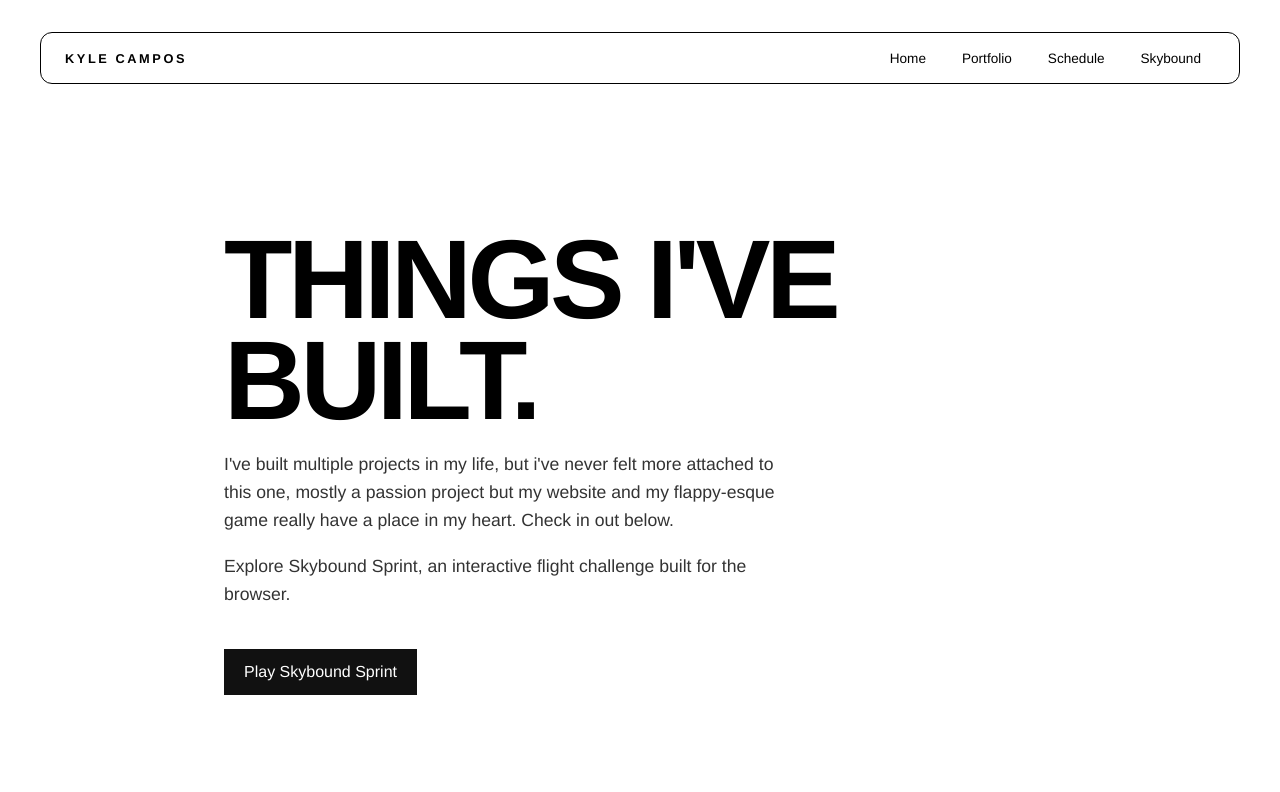
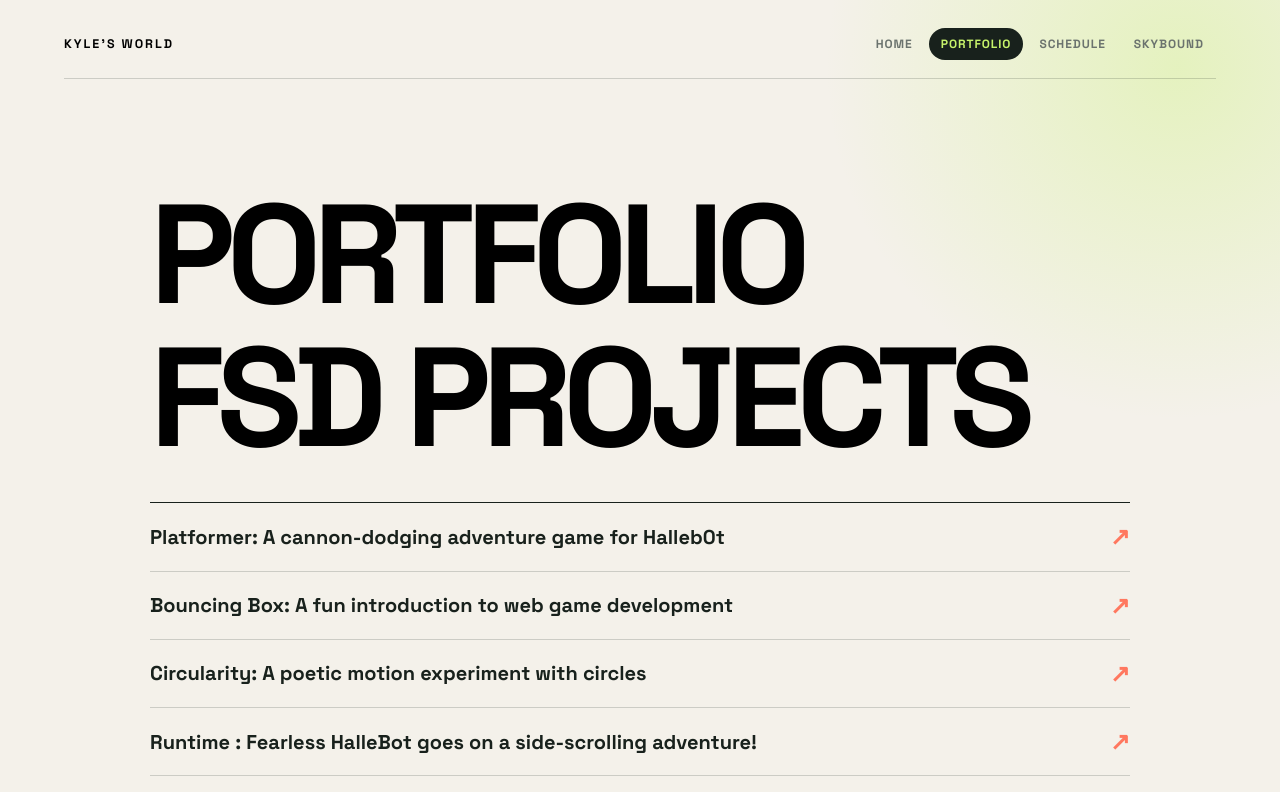
Before and after one commit to kylewyaa/kylewyaa.github.io, a plain HTML site: page portfolio.html in a window 1280 px wide. Drawn offline with Linux system fonts and the light colour scheme.

Commit message:
add portfolio page to website

```diff
--- /dev/null
+++ b/portfolio.css
@@ -0,0 +1,139 @@
+@import url("https://fonts.googleapis.com/css2?family=Space+Grotesk:wght@500;600;700&display=swap");
+
+.portfolio-page {
+  min-height: 100vh;
+  background:
+    radial-gradient(circle at 92% 8%, rgba(199, 243, 107, 0.34), transparent 22rem),
+    #f4f1ea;
+  color: #18211c;
+  font-family: "Space Grotesk", "Helvetica Neue", Arial, sans-serif;
+}
+
+.portfolio-page #all-contents {
+  max-width: 1380px;
+  padding: 28px clamp(20px, 5vw, 72px) 64px;
+}
+
+.portfolio-page nav {
+  margin-bottom: clamp(48px, 9vw, 112px);
+  padding: 0 0 18px;
+  background: transparent;
+  border: 0;
+  border-bottom: 1px solid rgba(24, 33, 28, 0.18);
+  border-radius: 0;
+}
+
+.portfolio-page nav h1 {
+  color: #18211c;
+  font-size: 0.78rem;
+  letter-spacing: 0.16em;
+}
+
+.portfolio-page #nav-ul {
+  gap: 4px;
+}
+
+.portfolio-page .nav-li a {
+  display: block;
+  padding: 8px 12px;
+  border-radius: 999px;
+  color: #6b736e;
+  font-size: 0.75rem;
+  font-weight: 700;
+  letter-spacing: 0.08em;
+  text-transform: uppercase;
+}
+
+.portfolio-page .nav-li a:hover,
+.portfolio-page .nav-li a[aria-current="page"] {
+  background: #18211c;
+  color: #c7f36b;
+}
+
+.portfolio-page main {
+  display: block;
+  min-height: 0;
+}
+
+.portfolio-page .content {
+  max-width: 980px;
+  gap: 16px;
+  margin: 0 auto;
+}
+
+.portfolio-page .content h1,
+.portfolio-page .content h3 {
+  margin: 0;
+  color: #18211c;
+  font-size: clamp(4rem, 11vw, 9rem);
+  font-weight: 700;
+  line-height: 0.9;
+  letter-spacing: -0.06em;
+  text-transform: uppercase;
+}
+
+.portfolio-page .content h3 {
+  color: #ff785f;
+}
+
+.portfolio-page #portfolio {
+  width: 100%;
+  margin: 26px 0 0;
+  padding: 0;
+  list-style: none;
+  border-top: 1px solid #18211c;
+}
+
+.portfolio-page #portfolio li {
+  border-bottom: 1px solid rgba(24, 33, 28, 0.18);
+}
+
+.portfolio-page #portfolio a {
+  display: flex;
+  align-items: center;
+  justify-content: space-between;
+  gap: 24px;
+  padding: 18px 0;
+  color: #18211c;
+  font-size: clamp(1rem, 2vw, 1.25rem);
+  font-weight: 700;
+  line-height: 1.3;
+  text-decoration: none;
+  transition: padding 0.2s ease, color 0.2s ease;
+}
+
+.portfolio-page #portfolio a::after {
+  color: #ff785f;
+  content: "↗";
+  font-size: 1.5rem;
+  transition: transform 0.2s ease;
+}
+
+.portfolio-page #portfolio a:hover {
+  padding-left: 12px;
+  color: #ff785f;
+}
+
+.portfolio-page #portfolio a:hover::after {
+  transform: translate(4px, -4px);
+}
+
+@media (max-width: 780px) {
+  .portfolio-page nav {
+    align-items: flex-start;
+    flex-direction: column;
+    gap: 16px;
+  }
+}
+
+@media (max-width: 460px) {
+  .portfolio-page .content h1,
+  .portfolio-page .content h3 {
+    font-size: clamp(3.5rem, 20vw, 6rem);
+  }
+
+  .portfolio-page #portfolio a {
+    gap: 12px;
+    font-size: 1rem;
+  }
+}
--- a/portfolio.html
+++ b/portfolio.html
@@ -6,45 +6,10 @@
   <meta name="viewport" content="width=device-width, initial-scale=1.0" />
   <title>Portfolio | Kyle's World</title>
   <link rel="stylesheet" href="style.css" />
-  <style>
-    .portfolio-page {
-      display: block;
-      max-width: 880px;
-      margin: 0 auto;
-      padding: 80px 24px;
-    }
-
-    .portfolio-page h2 {
-      margin: 18px 0;
-      color: #111;
-      font-size: clamp(3rem, 9vw, 7rem);
-    }
-
-    .portfolio-page p {
-      max-width: 560px;
-      color: #333;
-      font-size: 1.1rem;
-      line-height: 1.6;
-    }
-
-    .project-link {
-      display: inline-block;
-      margin-top: 24px;
-      padding: 14px 20px;
-      color: #fff;
-      background: #111;
-      text-decoration: none;
-      transition: transform 0.2s ease, background 0.2s ease;
-    }
-
-    .project-link:hover {
-      background: #3f49a3;
-      transform: translateY(-3px);
-    }
-  </style>
+  <link rel="stylesheet" href="portfolio.css" />
 </head>
 
-<body>
+<body class="portfolio-page">
   <section class="startup-screen" aria-label="Loading Kyle's World">
     <div class="startup-mark" aria-hidden="true">K<span>.</span></div>
     <div class="startup-meta">
@@ -54,28 +19,52 @@
     <div class="startup-progress" aria-hidden="true">
       <span></span>
     </div>
-    <p class="startup-status">STATUS: AWAKE <span>///</span> 001</p>
+    <p class="startup-status">STATUS: CODING <span>///</span> 001</p>
   </section>
   <script src="spinner.js"></script>
+
+  <!-- All content goes here -->
   <div id="all-contents">
     <nav>
-      <h1>Kyle Campos</h1>
+      <h1>KYLE'S WORLD</h1>
       <ul id="nav-ul">
-        <li class="nav-li"><a href="index.html">Home</a></li>
-        <li class="nav-li"><a href="portfolio.html" aria-current="page">Portfolio</a></li>
-        <li class="nav-li"><a href="Schedule.html">Schedule</a></li>
-        <li class="nav-li"><a href="skybound.html">Skybound</a></li>
+        <li class="nav-li">
+          <a href="index.html">Home</a>
+        </li>
+        <li class="nav-li">
+          <a href="portfolio.html" aria-current="page">Portfolio</a>
+        </li>
+        <li class="nav-li">
+          <a href="Schedule.html">Schedule</a>
+        </li>
+        <li class="nav-li">
+          <a href="skybound.html">Skybound</a>
+        </li>
       </ul>
     </nav>
 
-    <main class="portfolio-page">
+    <main>
+      <div class="content">
+        <h1>Portfolio</h1>
+        <h3>FSD Projects</h3>
+        <ul id="portfolio">
+          <li>
+            <a href="fsd-projects/platformer/">Platformer: A cannon-dodging adventure game for Halleb0t</a>
+          </li>
+          <li>
+            <a href="fsd-projects/bouncing-box/">Bouncing Box: A fun introduction to web game development</a>
+          </li>
+          <li>
+            <a href="fsd-projects/circularity/">Circularity: A poetic motion experiment with circles</a>
+          </li>
+          <li>
+            <a href="fsd-projects/runtime/">Runtime : Fearless HalleBot goes on a side-scrolling adventure!</a>
+          </li>
+        </ul>
 
-      <h2>Things I've built.</h2>
-      <p>I've built multiple projects in my life, but i've never felt more attached to this one, mostly a passion
-        project but my website and my flappy-esque game really have a place in my heart. Check in out below. </p>
+        <!-- ASD Projects will go here -->
 
-      <p>Explore Skybound Sprint, an interactive flight challenge built for the browser.</p>
-      <a class="project-link" href="skybound.html">Play Skybound Sprint</a>
+      </div>
     </main>
   </div>
 </body>
```
Also changed, not shown: style.css (+277 -1 lines).
